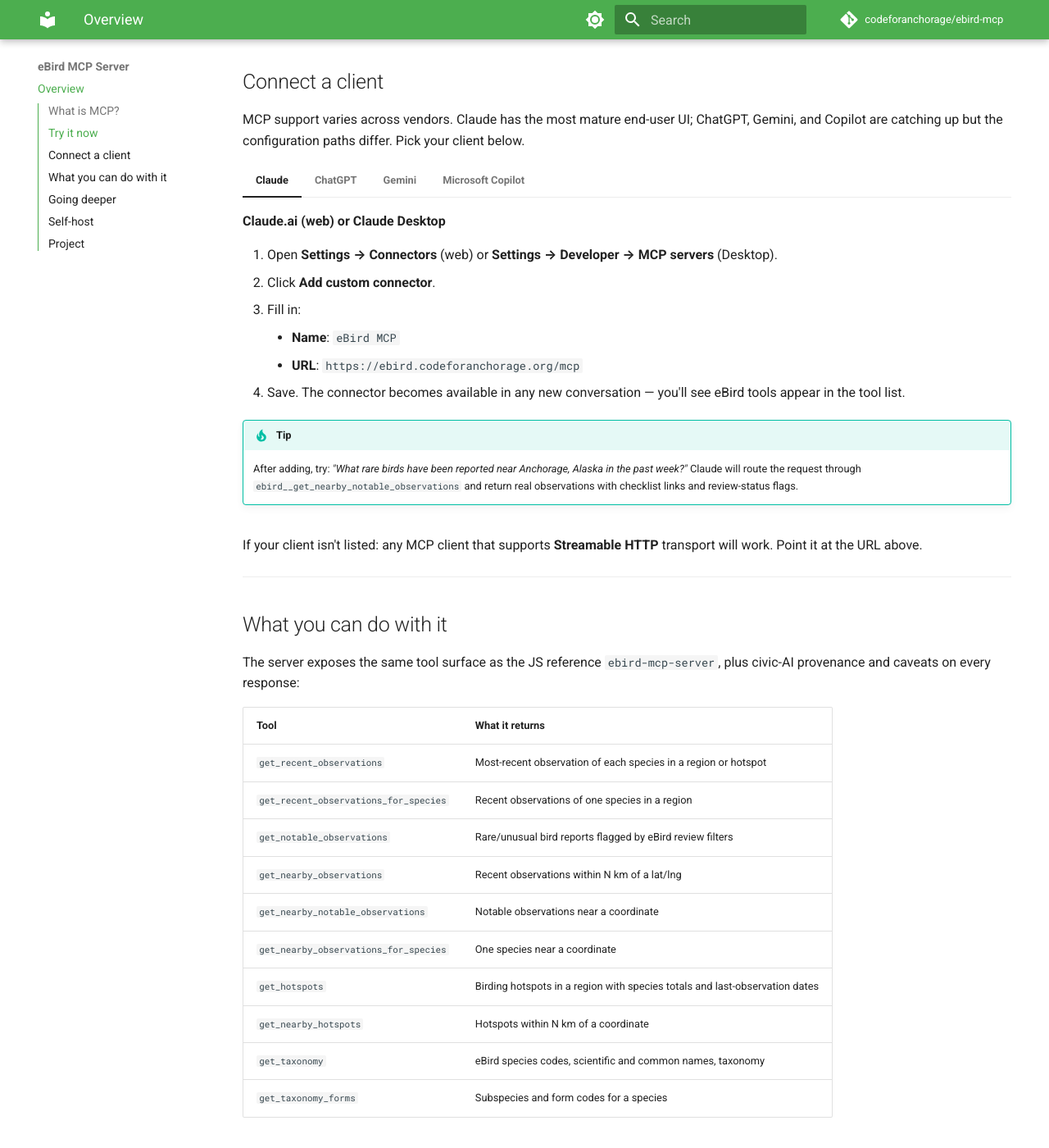
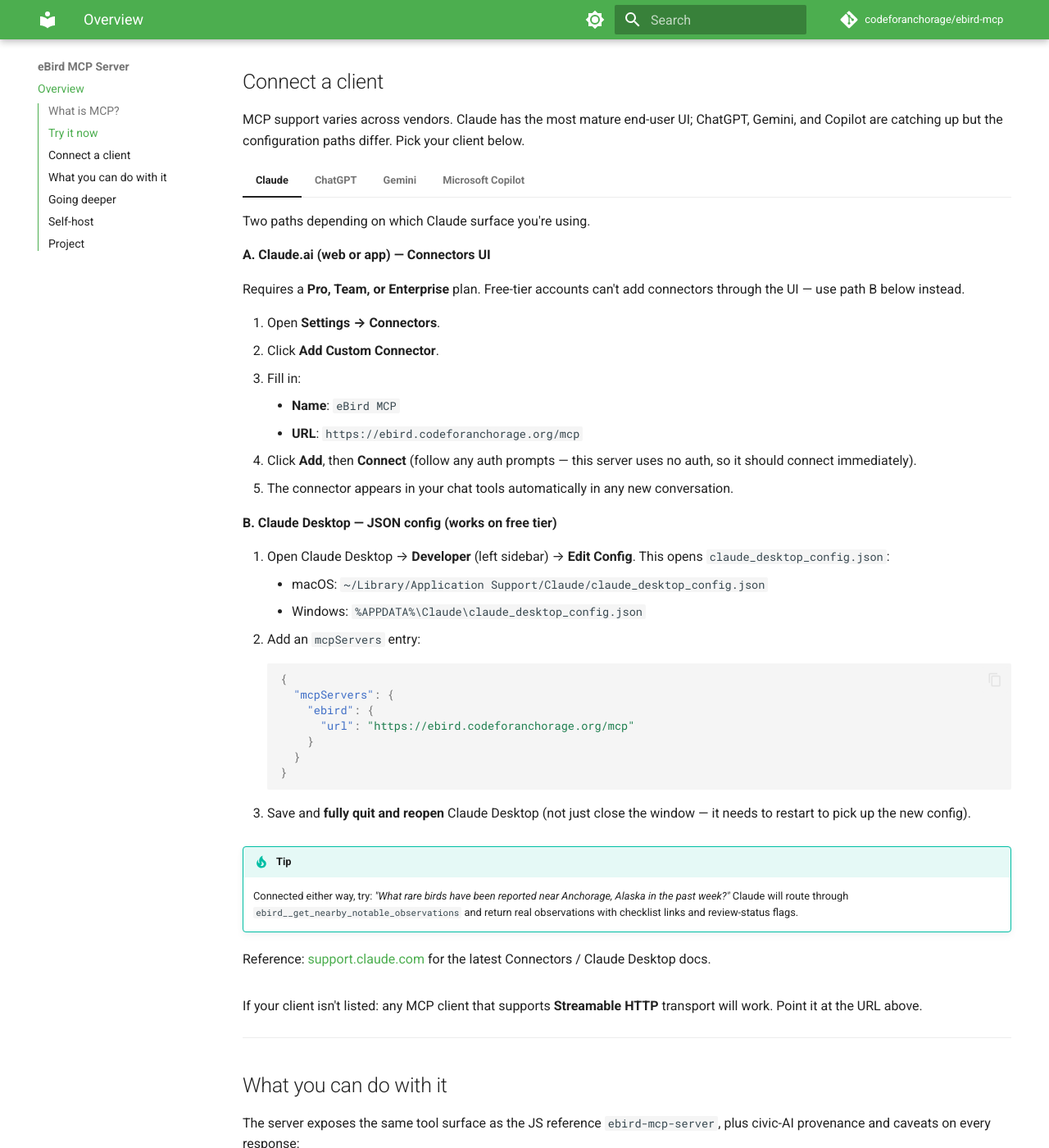
Before and after one commit to codeforanchorage/ebird-mcp, an MkDocs documentation site: the page built from docs/index.md, in a window 1280 px wide and 1400 px high, scrolled down 1169 px. Shown: the whole window at 82% size. Built offline with MkDocs 1.6.1 and Material for MkDocs 9.7.7, drawn with Linux system fonts in a browser that asks for light colours; comment, search, counter and statistics services are not loaded.

Commit message:
docs: split the Claude tab into Connectors-UI vs JSON-config paths
The previous tab oversimplified: it pretended Claude Desktop had a UI
analogous to claude.ai's Connectors, and missed the Pro/Team/Enterprise
plan gate on the UI path. Two clearer options now:

- A. Claude.ai (web/app) Connectors UI — Pro/Team/Enterprise only.
- B. Claude Desktop claude_desktop_config.json — works on free tier
  as a workaround. Includes both macOS and Windows config paths and
  the "fully restart" gotcha most users hit first try.

Co-Authored-By: Claude Opus 4.7 (1M context) <noreply@anthropic.com>

````diff
--- a/docs/index.md
+++ b/docs/index.md
@@ -45,17 +45,43 @@ MCP support varies across vendors. Claude has the most mature end-user UI; ChatG
 
 === "Claude"
 
-    **Claude.ai (web) or Claude Desktop**
+    Two paths depending on which Claude surface you're using.
 
-    1. Open **Settings → Connectors** (web) or **Settings → Developer → MCP servers** (Desktop).
-    2. Click **Add custom connector**.
+    **A. Claude.ai (web or app) — Connectors UI**
+
+    Requires a **Pro, Team, or Enterprise** plan. Free-tier accounts can't add connectors through the UI — use path B below instead.
+
+    1. Open **Settings → Connectors**.
+    2. Click **Add Custom Connector**.
     3. Fill in:
         - **Name**: `eBird MCP`
         - **URL**: `https://ebird.codeforanchorage.org/mcp`
-    4. Save. The connector becomes available in any new conversation — you'll see eBird tools appear in the tool list.
+    4. Click **Add**, then **Connect** (follow any auth prompts — this server uses no auth, so it should connect immediately).
+    5. The connector appears in your chat tools automatically in any new conversation.
+
+    **B. Claude Desktop — JSON config (works on free tier)**
+
+    1. Open Claude Desktop → **Developer** (left sidebar) → **Edit Config**. This opens `claude_desktop_config.json`:
+        - macOS: `~/Library/Application Support/Claude/claude_desktop_config.json`
+        - Windows: `%APPDATA%\Claude\claude_desktop_config.json`
+    2. Add an `mcpServers` entry:
+
+        ```json
+        {
+          "mcpServers": {
+            "ebird": {
+              "url": "https://ebird.codeforanchorage.org/mcp"
+            }
+          }
+        }
+        ```
+
+    3. Save and **fully quit and reopen** Claude Desktop (not just close the window — it needs to restart to pick up the new config).
 
     !!! tip
-        After adding, try: *"What rare birds have been reported near Anchorage, Alaska in the past week?"* Claude will route the request through `ebird__get_nearby_notable_observations` and return real observations with checklist links and review-status flags.
+        Connected either way, try: *"What rare birds have been reported near Anchorage, Alaska in the past week?"* Claude will route through `ebird__get_nearby_notable_observations` and return real observations with checklist links and review-status flags.
+
+    Reference: [support.claude.com](https://support.claude.com) for the latest Connectors / Claude Desktop docs.
 
 === "ChatGPT"
 
````
